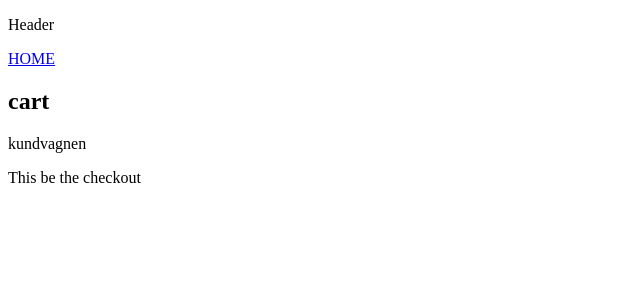
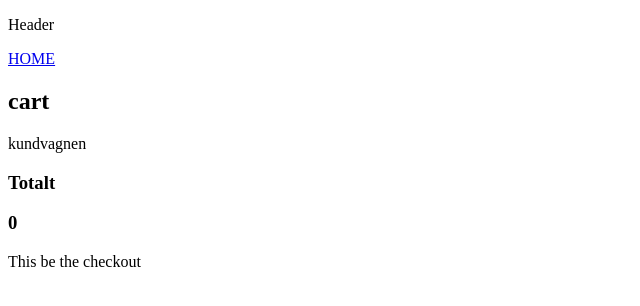
Before and after one commit to s-berntsson/sommar-projekt, a React (Create React App) app: page /checkout in a window 1280 px wide. Shown: the top 306 px of the page, without its empty margins (0-640 px from the left). Built offline with nearby package versions, Linux system fonts and the light colour scheme.

Commit message:
rendera om vagnen när state uppdateras

```diff
--- a/src/components/Cart.js
+++ b/src/components/Cart.js
@@ -3,11 +3,19 @@ import { connect } from 'react-redux';
 import * as cartActions from '../redux/actions/cartActions'; //need later for adding "remove product"-action
 import CartCard from './CartCard';
 
+/*
+
+för varje objekt i productData, gå igenom vagnen och jämför
+- om objektets namn finns i vagnen, lägg till på listan
+
+*/
+
+
 class Cart extends React.Component {
 
     renderCartCard = (product) => {
         return (
-        <CartCard key={product} name={product} />
+        <CartCard key={product.SerialNumber} name={product.name} img={product.img}/>
         )
     }
 
@@ -17,7 +25,16 @@ class Cart extends React.Component {
 
                 <p>kundvagnen</p>
 
-                {this.props.contents.map(this.renderCartCard)}
+                {
+                this.props.productData.filter(
+                    object => this.props.contents.includes(object.name))
+                    .map(this.renderCartCard)
+                }
+
+                <section>
+                    <h3>Totalt</h3>
+                    <h3>{this.props.total}</h3>
+                </section>
 
             </div>
         )
```
